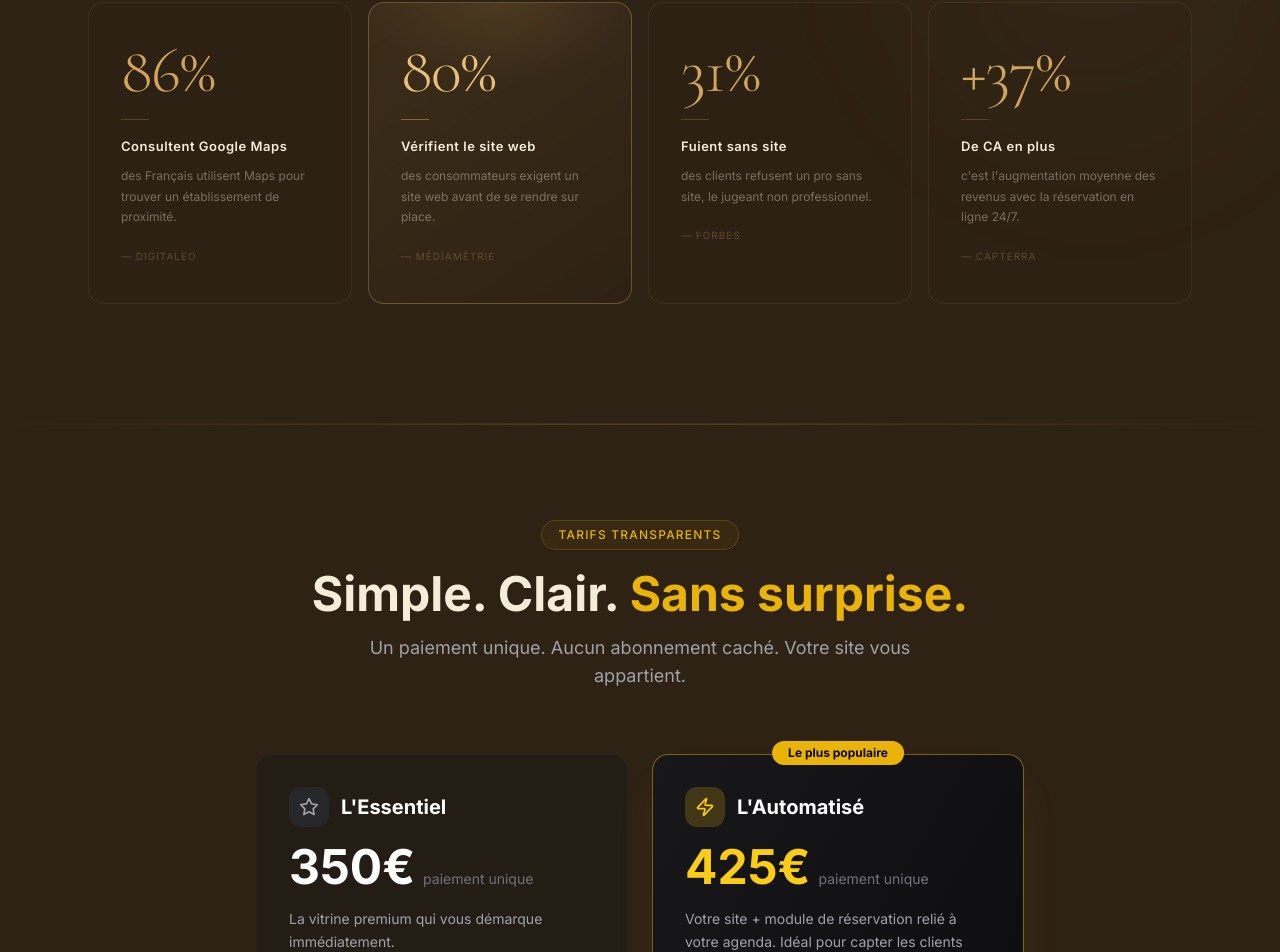
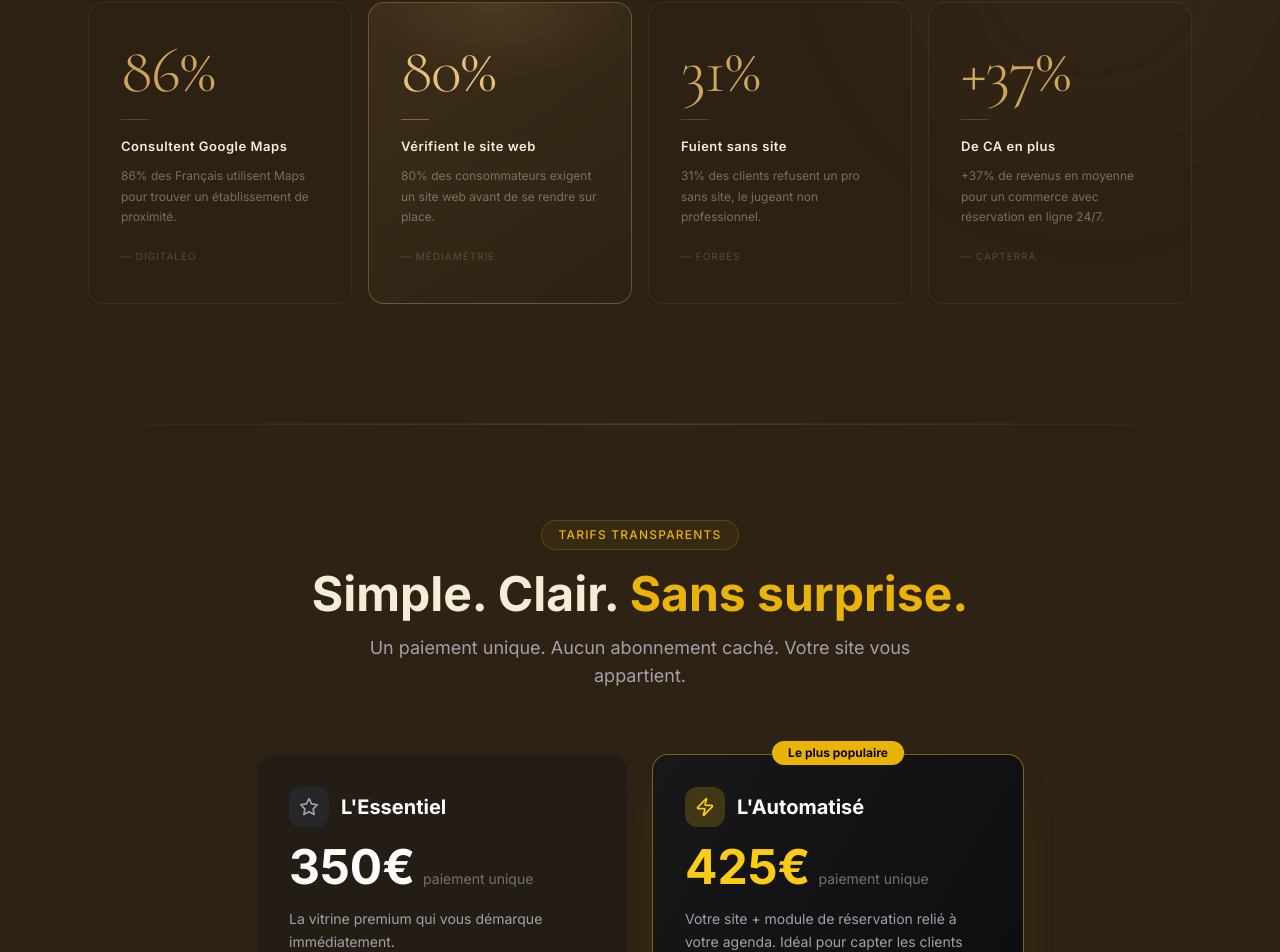
Before and after one commit to HEYMTAK/simon-peckre, a Next.js app: page /beaute in a window 1280 px wide. Shown: the part 2824-3776 px from the top of the page. Built offline with nearby package versions, Linux system fonts and the light colour scheme.

Commit message:
copy: pourcentage intégré dans les descriptions des cartes stats

```diff
--- a/src/components/beaute/StatsSection.tsx
+++ b/src/components/beaute/StatsSection.tsx
@@ -25,14 +25,14 @@ const stats = [
     value: "86",
     suffix: "%",
     title: "Consultent Google Maps",
-    desc: "des Français utilisent Maps pour trouver un établissement de proximité.",
+    desc: "86% des Français utilisent Maps pour trouver un établissement de proximité.",
     source: "Digitaleo",
   },
   {
     value: "80",
     suffix: "%",
     title: "Vérifient le site web",
-    desc: "des consommateurs exigent un site web avant de se rendre sur place.",
+    desc: "80% des consommateurs exigent un site web avant de se rendre sur place.",
     source: "Médiamétrie",
     highlight: true,
   },
@@ -40,14 +40,14 @@ const stats = [
     value: "31",
     suffix: "%",
     title: "Fuient sans site",
-    desc: "des clients refusent un pro sans site, le jugeant non professionnel.",
+    desc: "31% des clients refusent un pro sans site, le jugeant non professionnel.",
     source: "Forbes",
   },
   {
     value: "37",
     suffix: "%",
     title: "De CA en plus",
-    desc: "c'est l'augmentation moyenne des revenus avec la réservation en ligne 24/7.",
+    desc: "+37% de revenus en moyenne pour un commerce avec réservation en ligne 24/7.",
     source: "Capterra",
     prefix: "+",
   },
```
